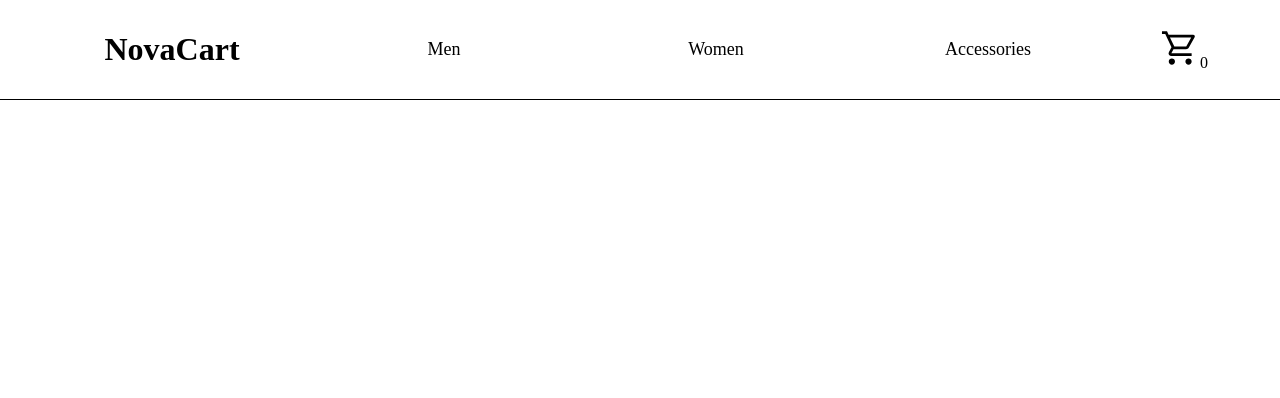
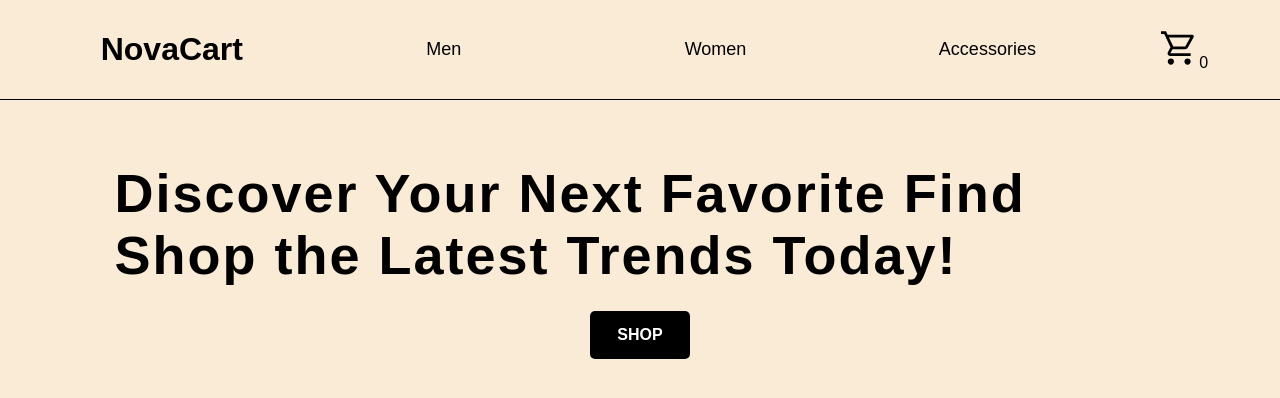
Before and after one commit to Belayne/shopping-cart, a React (Vite) app: page / in a window 1280 px wide. Shown: the top 398 px of the page. Built offline with nearby package versions, Linux system fonts and the light colour scheme.

Commit message:
feat: add homepage

```diff
--- a/src/App.jsx
+++ b/src/App.jsx
@@ -1,13 +1,13 @@
-import { useState } from 'react'
+import { Outlet } from 'react-router-dom'
 import './App.css'
 import NavigationBar from './components/NavigationBar'
 
 function App() {
-  const [count, setCount] = useState(0)
 
   return (
     <>
       <NavigationBar />
+      <Outlet></Outlet>
     </>
   )
 }
--- a/src/components/CartButton.jsx
+++ b/src/components/CartButton.jsx
@@ -14,7 +14,3 @@ export default function CartButton({numberOfItems = 0}) {
 CartButton.propTypes = {
     numberOfItems: PropTypes.number
 }
-
-CartButton.defaultProps = {
-    numberOfItems: 0
-}
--- /dev/null
+++ b/src/components/Homepage.css
@@ -0,0 +1,25 @@
+main {
+    display: flex;
+    flex-direction: column;
+    gap: 25px;
+    align-items: center;
+    justify-content: center;
+    height: 40vh;
+}
+
+.heroText {
+    font-size: 54px;
+    width: 35ch;
+    letter-spacing: 2px;
+}
+
+.buttonLink {
+    text-decoration: none;
+    text-align: center;
+    font-weight: bold;
+    border-radius: 5px;
+    color: white;
+    width: 100px;
+    padding: 15px;
+    background-color: black;
+}
--- /dev/null
+++ b/src/components/Homepage.jsx
@@ -0,0 +1,15 @@
+import { Link } from "react-router-dom"
+import "./Homepage.css"
+
+export default function Homepage() {
+
+    return (
+        <main className="homepage">
+            <h1 className="heroText">
+                Discover Your Next Favorite Find
+                Shop the Latest Trends Today!
+            </h1>
+            <Link className="buttonLink" to="/">SHOP</Link>
+        </main>
+    )
+}
--- a/src/components/NavigationBar.jsx
+++ b/src/components/NavigationBar.jsx
@@ -12,7 +12,6 @@ export default function NavigationBar() {
                 <Link className="navLink" to={"/"}>Accessories</Link>
                 <CartButton />
             </nav>
-
         </div>
     )
 }
--- a/src/index.css
+++ b/src/index.css
@@ -4,7 +4,12 @@
   margin: 0;
 }
 
+html {
+  font-family: sans-serif;
+}
+
 body {
   width: 100vw;
   height: 100vh;
+  background-color: antiquewhite;
 }
--- a/src/routes.jsx
+++ b/src/routes.jsx
@@ -1,9 +1,15 @@
+import Homepage from "./components/Homepage"
 import App from "./App"
 
 const routes = [
         {
             path: "/",
-            element: <App />
+            element: <App />,
+            children: [
+                {
+                    index: true, element: <Homepage />
+                }
+            ]
         }
     ]
 
```
